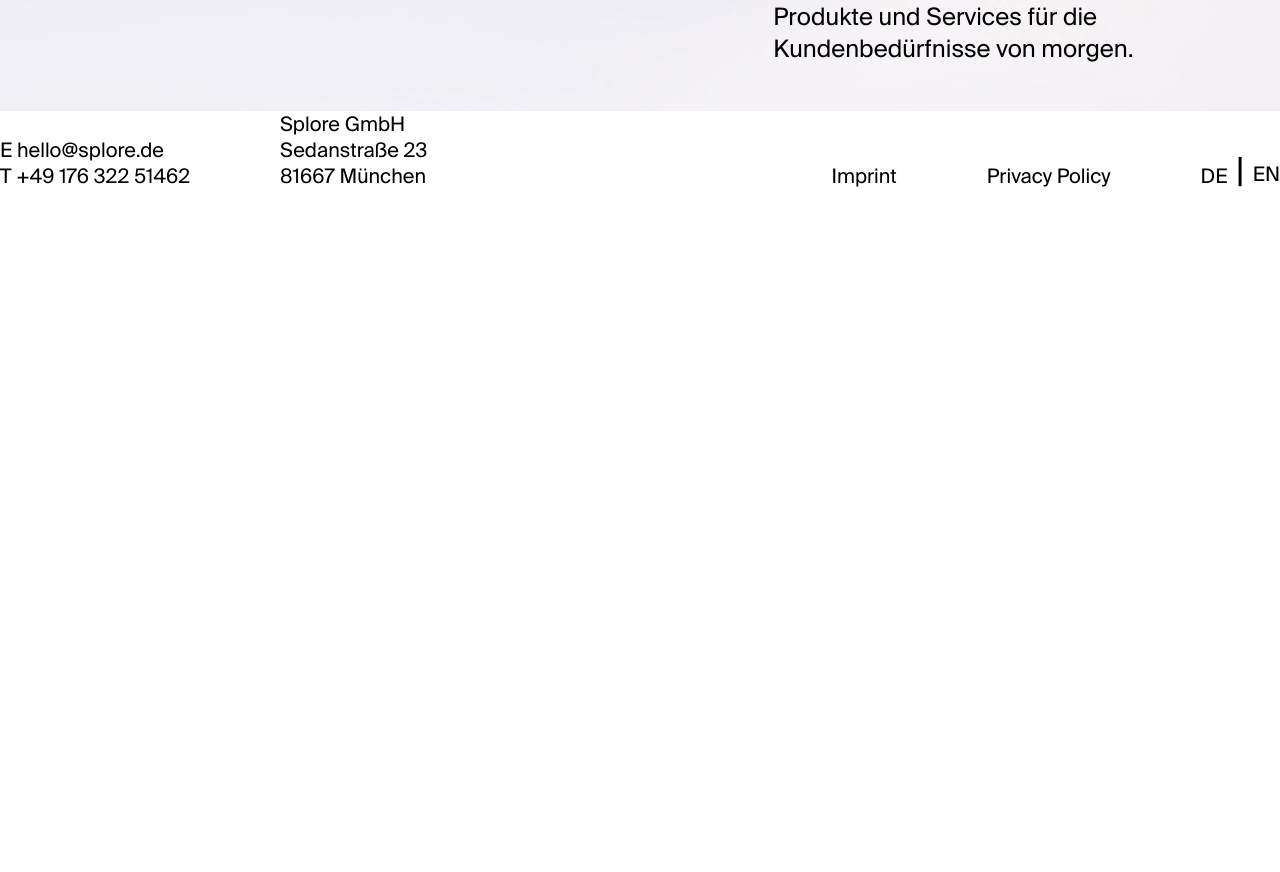
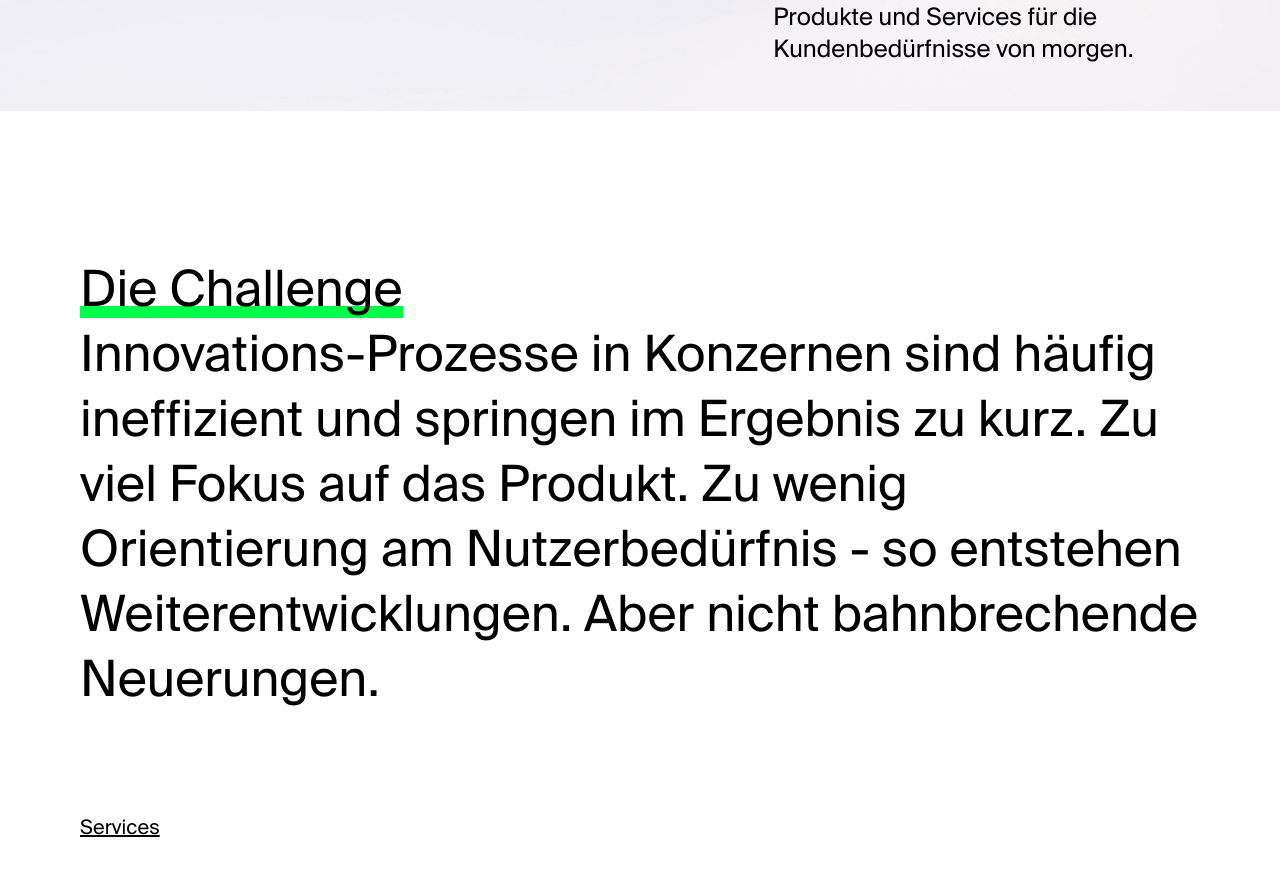
Before and after one commit to marcuszierke/jorabbit, a React (Create React App) app: page / in a window 1280 px wide. Shown: the part 689-1561 px from the top of the page. Before the commit the page ends 883 px from the top, so only its background shows below. Built offline with nearby package versions, Linux system fonts and the light colour scheme.

Commit message:
feat: Service & Headline component added | mz

```diff
--- a/src/App.tsx
+++ b/src/App.tsx
@@ -1,10 +1,10 @@
-import { NavBar, Hero, Footer } from './components';
+import { NavBar, Hero, Services } from './components';
 
 const App = () => (
 	<>
 		<NavBar />
 		<Hero />
-		<Footer />
+		<Services />
 	</>
 );
 
--- /dev/null
+++ b/src/components/Headline.tsx
@@ -0,0 +1,10 @@
+import { ReactNode } from 'react';
+
+type Props = {
+	children: ReactNode;
+};
+export const Headline = ({ children }: Props) => (
+	<div className='headline'>
+		<h2>{children}</h2>
+	</div>
+);
--- a/src/components/NavBar.tsx
+++ b/src/components/NavBar.tsx
@@ -2,7 +2,7 @@ import { ReactComponent as Logo } from '../assets/logo.svg';
 
 export const NavBar = () => (
 	<nav>
-		<Logo />
+		<Logo className='logo' />
 		<ul className='tabs'>
 			<li>Service</li>
 			<li>About</li>
--- /dev/null
+++ b/src/components/Services.tsx
@@ -0,0 +1,14 @@
+import { Headline } from './Headline';
+import { useTranslation } from 'react-i18next';
+
+export const Services = () => {
+	const { t } = useTranslation();
+
+	return (
+		<div className='services'>
+			<Headline>{t('services.title')}</Headline>
+			<p>{t('services.text')}</p>
+			<div id='services'>{t('services.link')}</div>
+		</div>
+	);
+};
--- a/src/components/index.ts
+++ b/src/components/index.ts
@@ -1,3 +1,5 @@
+export * from './Footer';
+export * from './Headline';
 export * from './Hero';
 export * from './NavBar';
-export * from './Footer';
+export * from './Services';
--- a/src/locales/en/translation.json
+++ b/src/locales/en/translation.json
@@ -3,5 +3,10 @@
 		"title": "Spotting the future",
 		"text": "Wir sind ein Beratungsstudio zur Innovation & UX Entwicklung digitaler Produkte und Services für die Kundenbedürfnisse von morgen."
 	},
+	"services": {
+		"title": "Die Challenge",
+		"text": "Innovations-Prozesse in Konzernen sind häufig ineffizient und springen im Ergebnis zu kurz. Zu viel Fokus auf das Produkt. Zu wenig Orientierung am Nutzerbedürfnis - so entstehen Weiterentwicklungen. Aber nicht bahnbrechende Neuerungen.",
+		"link": "Services"
+	},
 	"footer": { "imprint": "Imprint", "policy": "Privacy Policy" }
 }
--- /dev/null
+++ b/src/styles/_headline.scss
@@ -0,0 +1,31 @@
+.headline {
+	display: inline-flex;
+
+	h2 {
+		margin: 0;
+		font-size: 3.125rem;
+		line-height: 4.0625rem;
+		font-weight: $normalFontWeight;
+		position: relative;
+
+		&:before {
+			content: '';
+			position: absolute;
+			bottom: 0.25rem;
+			width: 100%;
+			height: 0.75rem;
+			background: $highlightColor;
+			z-index: -1;
+		}
+
+		@media screen and (max-width: $mobileWidth) {
+			font-size: 1.25rem;
+			line-height: 1.625rem;
+
+			&:before {
+				height: 0.25rem;
+				bottom: 0.125rem;
+			}
+		}
+	}
+}
--- a/src/styles/_hero.scss
+++ b/src/styles/_hero.scss
@@ -4,7 +4,6 @@
 	background-size: cover;
 	position: relative;
 	background-position: 50% 50%;
-}
 
 	.hero-content {
 		height: 100%;
@@ -50,3 +49,4 @@ p {
 			line-height: 1.375rem;
 		}
 	}
+}
--- /dev/null
+++ b/src/styles/_services.scss
@@ -0,0 +1,23 @@
+.services {
+	padding: 9.125rem $defaultPadding 2rem;
+
+	p {
+		font-size: 3.125rem;
+		line-height: 4.0625rem;
+		margin: 0;
+		margin-bottom: 6.375rem;
+	}
+
+	#services {
+		text-decoration: underline;
+	}
+
+	@media screen and (max-width: $mobileWidth) {
+		padding: 4.5rem $defaultMobilePadding 1rem;
+
+		p {
+			font-size: 1.25rem;
+			line-height: 1.625rem;
+		}
+	}
+}
--- a/src/styles/_variables.scss
+++ b/src/styles/_variables.scss
@@ -1,5 +1,6 @@
 // COLORS
 $defaultFontColor: #000;
+$highlightColor: #00ff4a;
 
 // DIMENSIONS
 $maxWidth: 146.375rem; // 2342
--- a/src/styles/index.scss
+++ b/src/styles/index.scss
@@ -1,8 +1,10 @@
 @import './variables';
 @import './app';
+@import './footer';
+@import './headline';
 @import './hero';
 @import './navbar';
-@import './footer';
+@import './services';
 
 @font-face {
 	font-family: 'Suisse';
```
Lines whose indentation alone changed are shown as unchanged.
